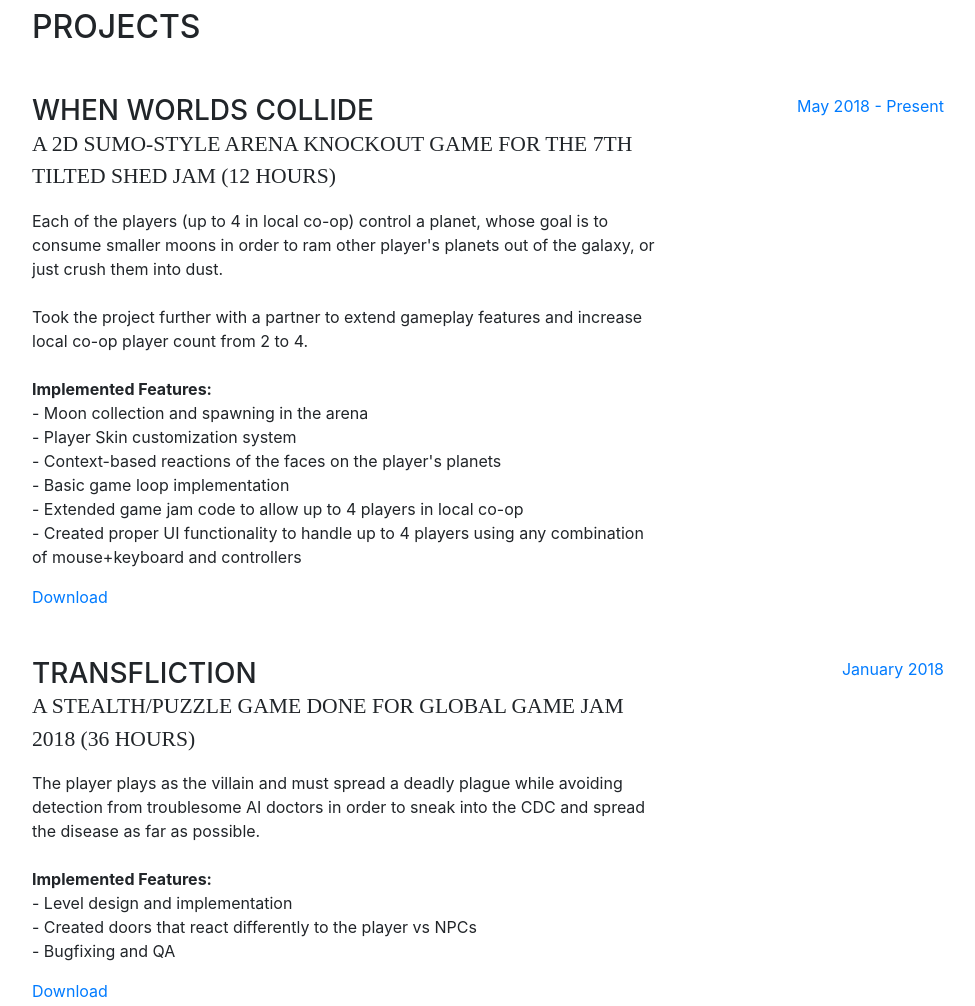
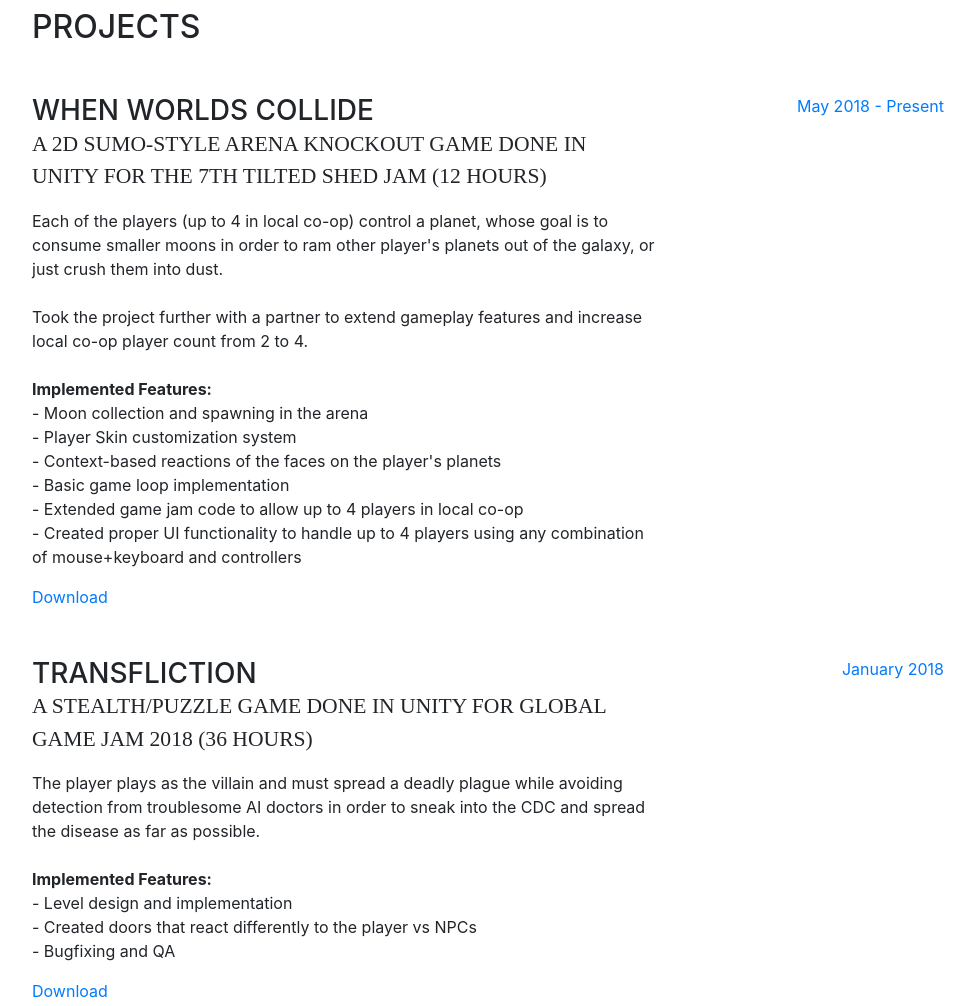
Before and after one commit to Requinn/Requinn.github.io, a website with bundled scripts: page index.html in a window 1280 px wide. Shown: the part 840-1846 px from the top of the page, without its empty margins (288-1263 px from the left). Built offline with nearby package versions, Linux system fonts and the light colour scheme; a web font is replaced by a local one.

Commit message:
no message

```diff
--- a/index.html
+++ b/index.html
@@ -109,7 +109,7 @@
           <div class="resume-item d-flex flex-column flex-md-row mb-5">
             <div class="resume-content mr-auto">
               <h3 class="mb-0">When Worlds Collide</h3>
-              <div class="subheading mb-3">A 2D sumo-style arena knockout game for the 7th Tilted Shed Jam (12 hours)</div>
+              <div class="subheading mb-3">A 2D sumo-style arena knockout game done in Unity for the 7th Tilted Shed Jam (12 hours)</div>
               <p>Each of the players (up to 4 in local co-op) control a planet, whose goal is to consume smaller moons in order to ram other player's planets out of the galaxy, or just crush them into dust.
                 <br><br>Took the project further with a partner to extend gameplay features and increase local co-op player count from 2 to 4.
                 <br><br><strong>Implemented Features:</strong>
@@ -130,7 +130,7 @@
           <div class="resume-item d-flex flex-column flex-md-row mb-5">
             <div class="resume-content mr-auto">
               <h3 class="mb-0">Transfliction</h3>
-              <div class="subheading mb-3">A stealth/puzzle game done for Global Game Jam 2018 (36 hours)</div>
+              <div class="subheading mb-3">A stealth/puzzle game done in Unity for Global Game Jam 2018 (36 hours)</div>
               <p>The player plays as the villain and must spread a deadly plague while avoiding detection from troublesome AI doctors in order to sneak into the CDC and spread the disease as far as possible.
                 <br><br><strong>Implemented Features:</strong>
                 <br>- Level design and implementation
@@ -149,6 +149,7 @@
               <h3 class="mb-0">Trash Panda</h3>
               <div class="subheading mb-3">A 3D platforming exploration game in Unity for VGDA's 2017 Fall semester</div>
               <p>You are a hungry raccoon whose goal is to break into homes and eat as much food as you can while avoiding detecting before time runs out.
+                <br>
                 <br>An IEEE Gamesig 2018 semi-finalist.
                 <br>
                 <br><strong>Implemented Features:</strong>
@@ -173,7 +174,7 @@
           <div class="resume-item d-flex flex-column flex-md-row mb-5">
             <div class="resume-content mr-auto">
               <h3 class="mb-0">Station Outbreak</h3>
-              <div class="subheading mb-3">A top-down 3D shooter survival for VGDA's 2017 Spring semester</div>
+              <div class="subheading mb-3">A top-down 3D shooter survival in Unity for VGDA's 2017 Spring semester</div>
               <p>You are a scientist on a space station that has been overrun by infected former crewmates and strange creatures. You must escape before you too fall to the infestation.
                 <br> This project was VGDA's first steps into having a team experiment with a 3D project for the semester.
                 <br><br><strong>Implemented Features:</strong>
```
